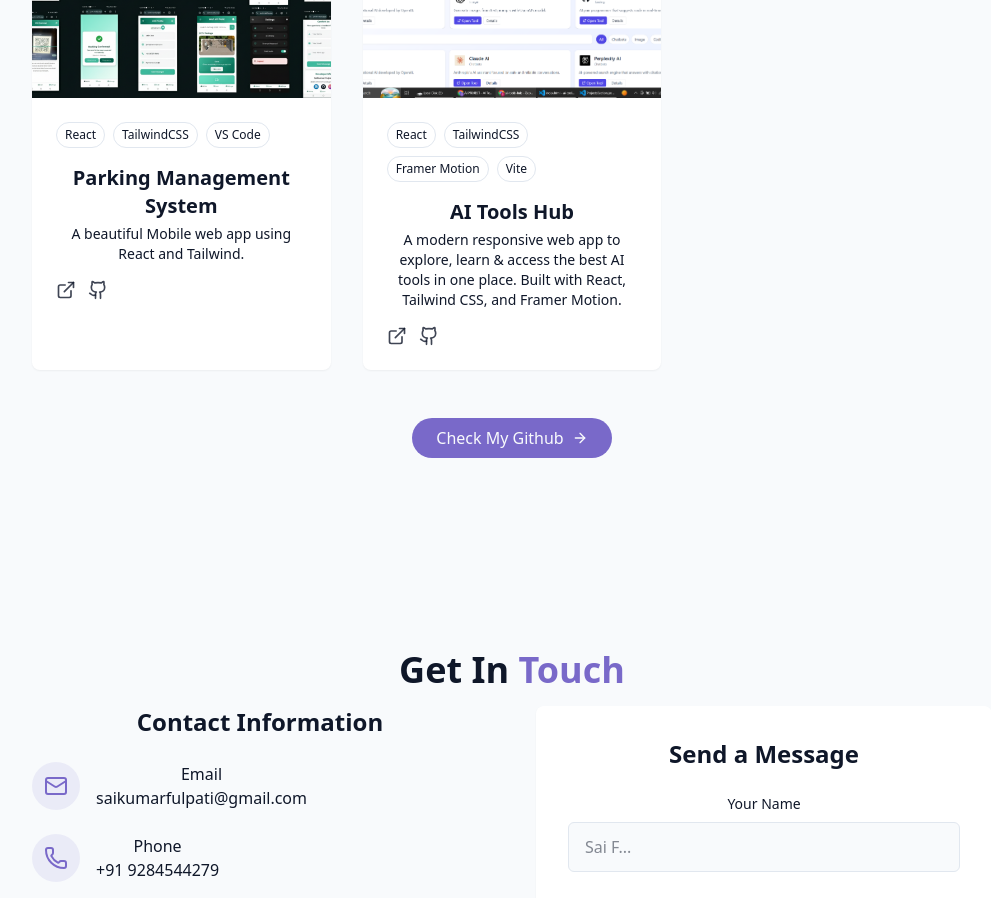
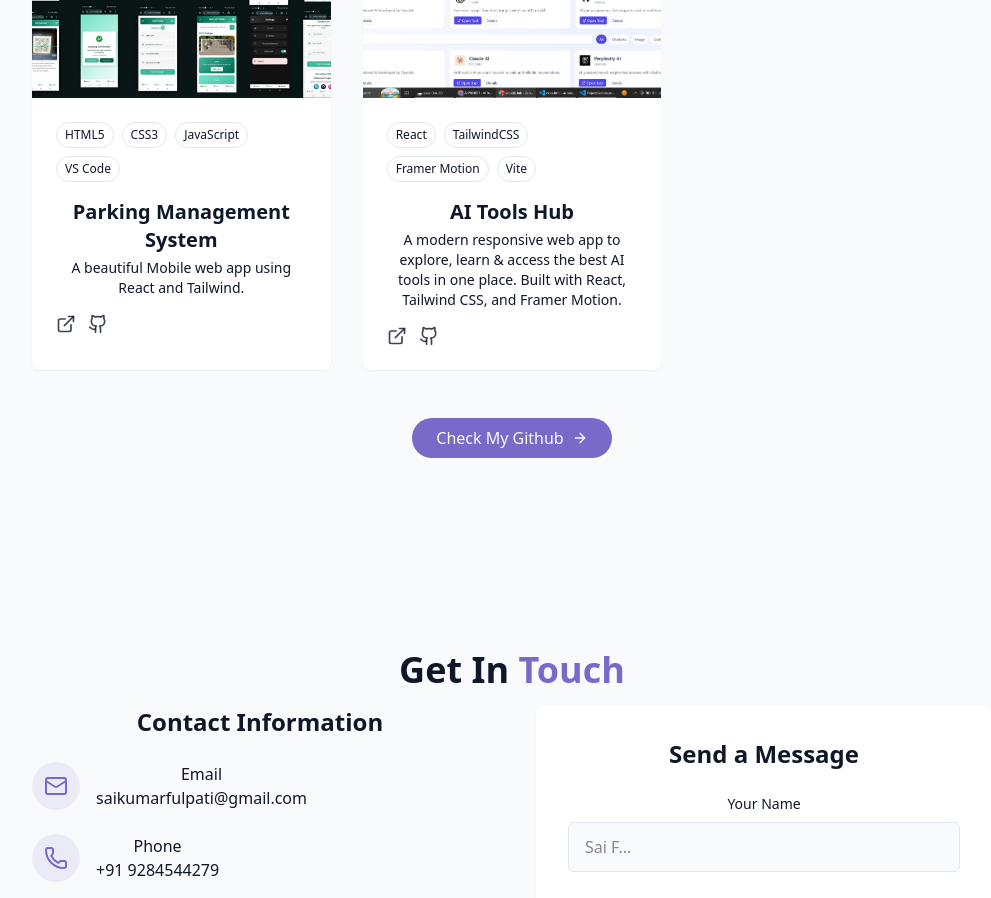
Before and after one commit to saikumarfulpati/My-Portfolio, a React (Vite) app: page / in a window 1280 px wide. Shown: the part 3000-3898 px from the top of the page, without its empty margins (128-1119 px from the left). Built offline with nearby package versions, Linux system fonts and the light colour scheme; the HTML template or start-up script is replaced by a standard one.

Commit message:
Updated UI design and fixed layout bugs

```diff
--- a/src/components/ProjectsSection.jsx
+++ b/src/components/ProjectsSection.jsx
@@ -6,7 +6,7 @@ const projects = [
     title: "Parking Management System",
     description: "A beautiful Mobile web app using React and Tailwind.",
     image: "/projects/project1.png",
-    tags: ["React", "TailwindCSS", "VS Code"],
+    tags: ["HTML5", "CSS3", "JavaScript", "VS Code"],
     demoUrl: "https://map-my-park.netlify.app/",
     githubUrl: "https://github.com/saikumarfulpati/map-my-park",
   },
```
